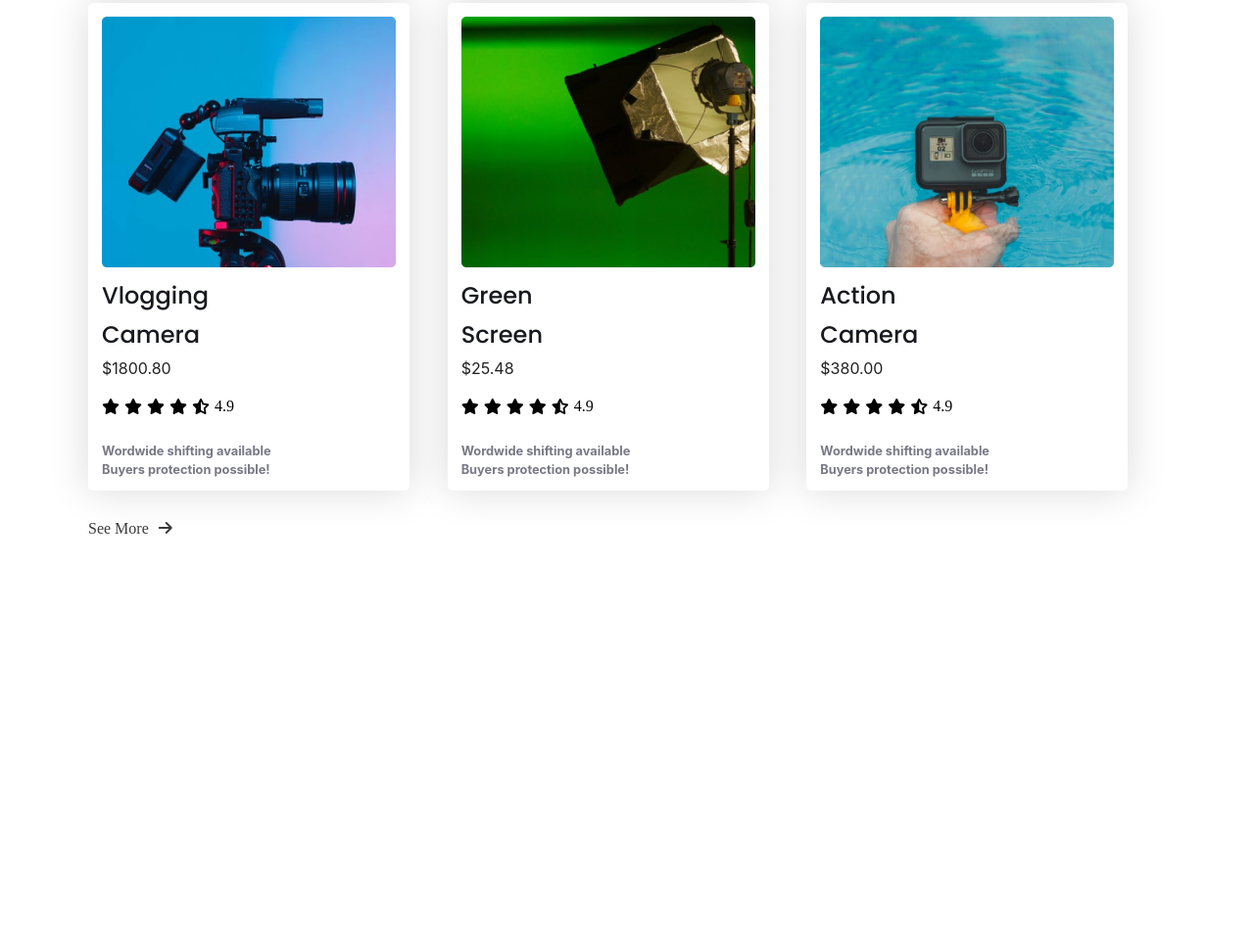
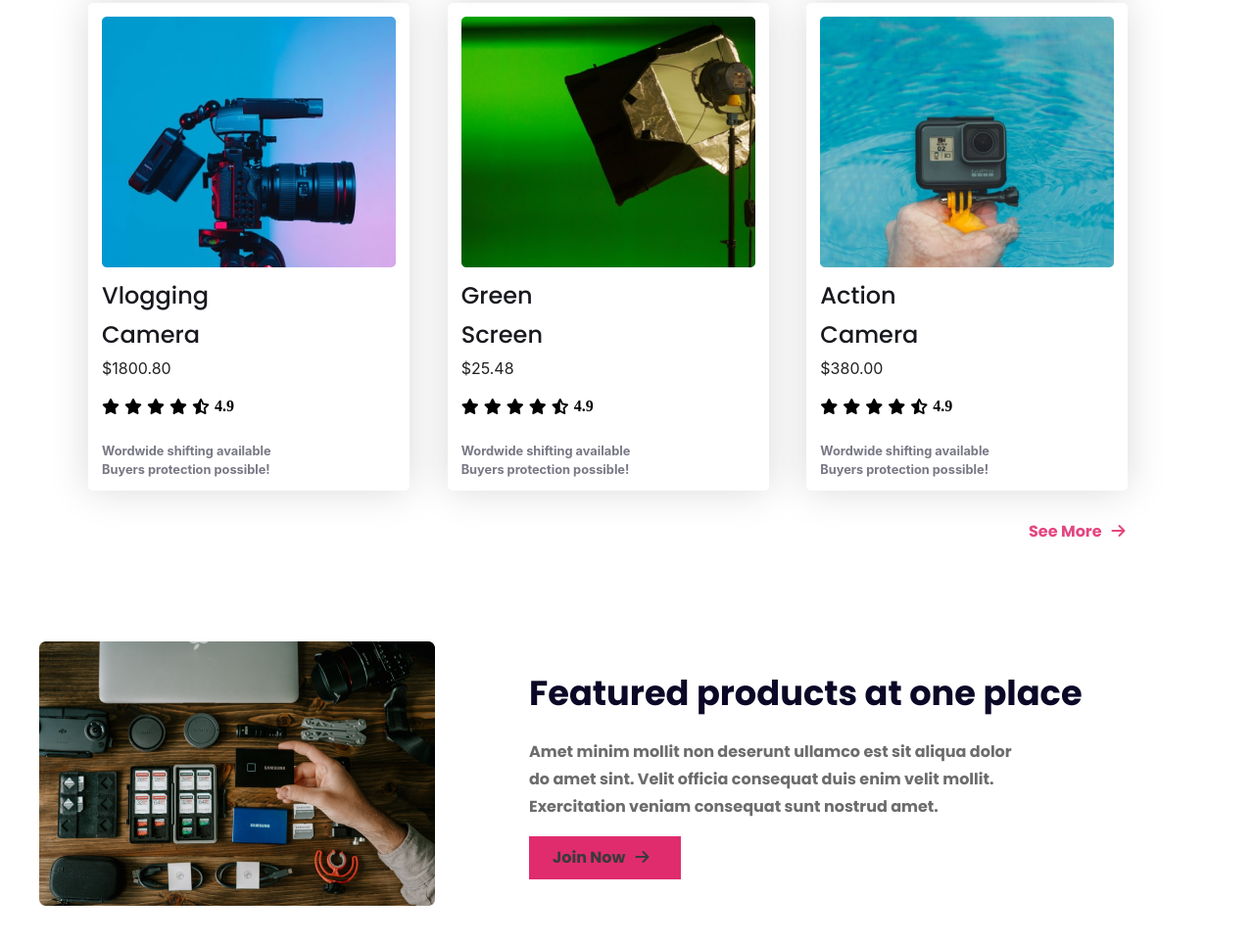
Before and after one commit to Mahfujmazid47/influencer-gear-website, a plain HTML site: page index.html in a window 1280 px wide. Shown: the part 2118-3082 px from the top of the page at 98% size. Before the commit the page ends 2675 px from the top, so only its background shows below. Drawn offline with Linux system fonts and the light colour scheme.

Commit message:
added almost all section

```diff
--- a/index.html
+++ b/index.html
@@ -65,7 +65,7 @@
                     <i class="fa-solid fa-star"></i>
                     <i class="fa-solid fa-star"></i>
                     <i class="fa-solid fa-star-half-stroke"></i>
-                    <p>4.9</p>
+                    <p><b>4.9</b></p>
                 </div>
                 <p class="fourth-des">Wordwide shifting available
                     Buyers protection possible!</p>
@@ -81,7 +81,7 @@
                     <i class="fa-solid fa-star"></i>
                     <i class="fa-solid fa-star"></i>
                     <i class="fa-solid fa-star-half-stroke"></i>
-                    <p>4.9</p>
+                    <p><b>4.9</b></p>
                 </div>
                 <p class="fourth-des">Wordwide shifting available
                     Buyers protection possible!</p>
@@ -97,7 +97,7 @@
                     <i class="fa-solid fa-star"></i>
                     <i class="fa-solid fa-star"></i>
                     <i class="fa-solid fa-star-half-stroke"></i>
-                    <p>4.9</p>
+                    <p><b>4.9</b></p>
                 </div>
                 <p class="fourth-des">Wordwide shifting available
                     Buyers protection possible!</p>
@@ -113,7 +113,7 @@
                     <i class="fa-solid fa-star"></i>
                     <i class="fa-solid fa-star"></i>
                     <i class="fa-solid fa-star-half-stroke"></i>
-                    <p>4.9</p>
+                    <p><b>4.9</b></p>
                 </div>
                 <p class="fourth-des">Wordwide shifting available
                     Buyers protection possible!</p>
@@ -129,7 +129,7 @@
                     <i class="fa-solid fa-star"></i>
                     <i class="fa-solid fa-star"></i>
                     <i class="fa-solid fa-star-half-stroke"></i>
-                    <p>4.9</p>
+                    <p><b>4.9</b></p>
                 </div>
                 <p class="fourth-des">Wordwide shifting available
                     Buyers protection possible!</p>
@@ -145,7 +145,7 @@
                     <i class="fa-solid fa-star"></i>
                     <i class="fa-solid fa-star"></i>
                     <i class="fa-solid fa-star-half-stroke"></i>
-                    <p>4.9</p>
+                    <p><b>4.9</b></p>
                 </div>
                 <p class="fourth-des">Wordwide shifting available
                     Buyers protection possible!</p>
@@ -161,7 +161,7 @@
                     <i class="fa-solid fa-star"></i>
                     <i class="fa-solid fa-star"></i>
                     <i class="fa-solid fa-star-half-stroke"></i>
-                    <p>4.9</p>
+                    <p><b>4.9</b></p>
                 </div>
                 <p class="fourth-des">Wordwide shifting available
                     Buyers protection possible!</p>
@@ -177,7 +177,7 @@
                     <i class="fa-solid fa-star"></i>
                     <i class="fa-solid fa-star"></i>
                     <i class="fa-solid fa-star-half-stroke"></i>
-                    <p>4.9</p>
+                    <p><b>4.9</b></p>
                 </div>
                 <p class="fourth-des">Wordwide shifting available
                     Buyers protection possible!</p>
@@ -193,18 +193,33 @@
                     <i class="fa-solid fa-star"></i>
                     <i class="fa-solid fa-star"></i>
                     <i class="fa-solid fa-star-half-stroke"></i>
-                    <p>4.9</p>
+                    <p><b>4.9</b></p>
                 </div>
                 <p class="fourth-des">Wordwide shifting available
                     Buyers protection possible!</p>
 
             </div>
 
-            <div>
-                <a class="fourth-see-more" href="">See More<i style="margin-left: 10px;" class="fa-solid fa-arrow-right"></i></a>
-            </div>
         </section>
+
+
+        <div>
+            <a class="fourth-see-more" href="">See More<i style="margin-left: 10px;" class="fa-solid fa-arrow-right"></i></a>
+        </div>
+
     </main>
+
+    <div class="fifth-section display-flex">
+        <div class="fifth-image">
+            <img src="images/gear.png" alt="gear">
+        </div>
+        <div class="fifth-container">
+            <h1 class="fifth-title">Featured products at one place</h1>
+            <p class="fifth-subtitle">Amet minim mollit non deserunt ullamco est sit aliqua dolor do amet sint. Velit officia consequat duis enim velit mollit. Exercitation veniam consequat sunt nostrud amet.</p>
+            <button class="fifth-btn"><a href="">Join Now<i style="margin-left: 10px;" class="fa-solid fa-arrow-right"></i></a></button>
+        </div>
+    </div>
+
     <footer>
 
     </footer>
--- a/styles/style.css
+++ b/styles/style.css
@@ -123,6 +123,7 @@ height: 80px;
 main {
     width: 1100px;
     margin: 0 auto;
+    margin-bottom: 100px;
 }
 .main {
     align-items: center;
@@ -200,6 +201,56 @@ letter-spacing: 1.8%;
 text-align: left;
 }
 .fourth-see-more {
-    /* border: 2px solid aqua; */
+    margin-left: 960px;
+    color: rgba(224, 44, 109, 0.87);
+font-family: Poppins;
+font-size: 1rem;
+font-weight: 700;
+line-height: 24px;
+letter-spacing: 0px;
+text-align: left;
+}
+
+/* fifth section styles */
+.fifth-section {
+    width: 1200px;
+    margin: 0 auto;
+    gap: 96px;
+    margin-bottom: 100px;
+}
+.fifth-title {
+    width: 610px;
+    color: rgb(10, 8, 38);
+font-family: Poppins;
+font-size: 2.2rem;
+font-weight: 700;
+line-height: 60px;
+letter-spacing: 0px;
+text-align: left;
+margin-bottom: 5px;
+}
+.fifth-subtitle {
+    width: 501px;
+    color: rgb(108, 108, 108);
+font-family: Poppins;
+font-size: 1rem;
+font-weight: 700;
+line-height: 28px;
+letter-spacing: 0px;
+text-align: left;
+}
+.fifth-btn {
+    width: 155px;
+    height: 44px;
+    padding: 10px 24px 10px 24px;
+    background: rgb(224, 44, 109);
+    border: none;
+    color: white;
+font-family: Poppins;
+font-size: 1rem;
+font-weight: 700;
+line-height: 24px;
+letter-spacing: 0px;
+text-align: left;
 
 }
```
